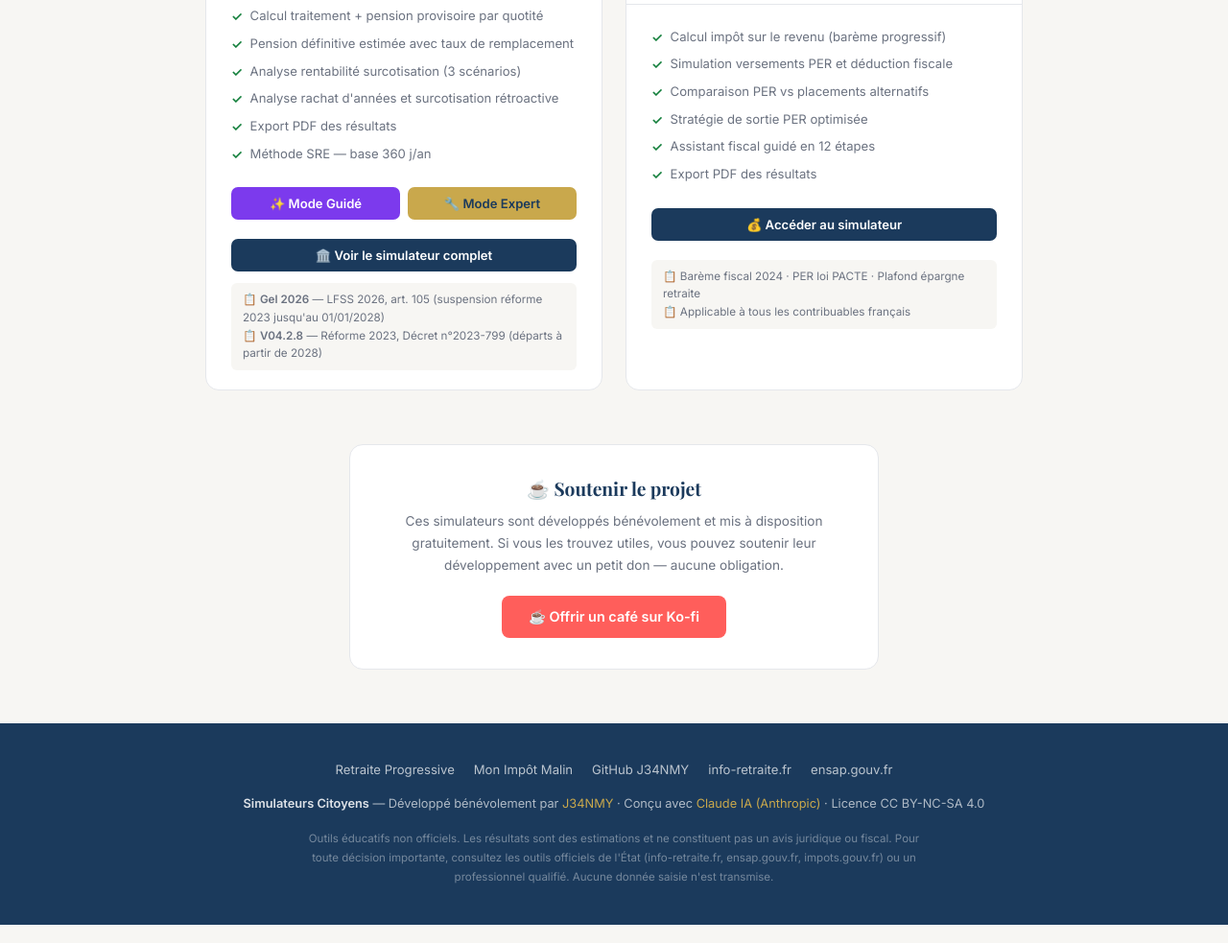
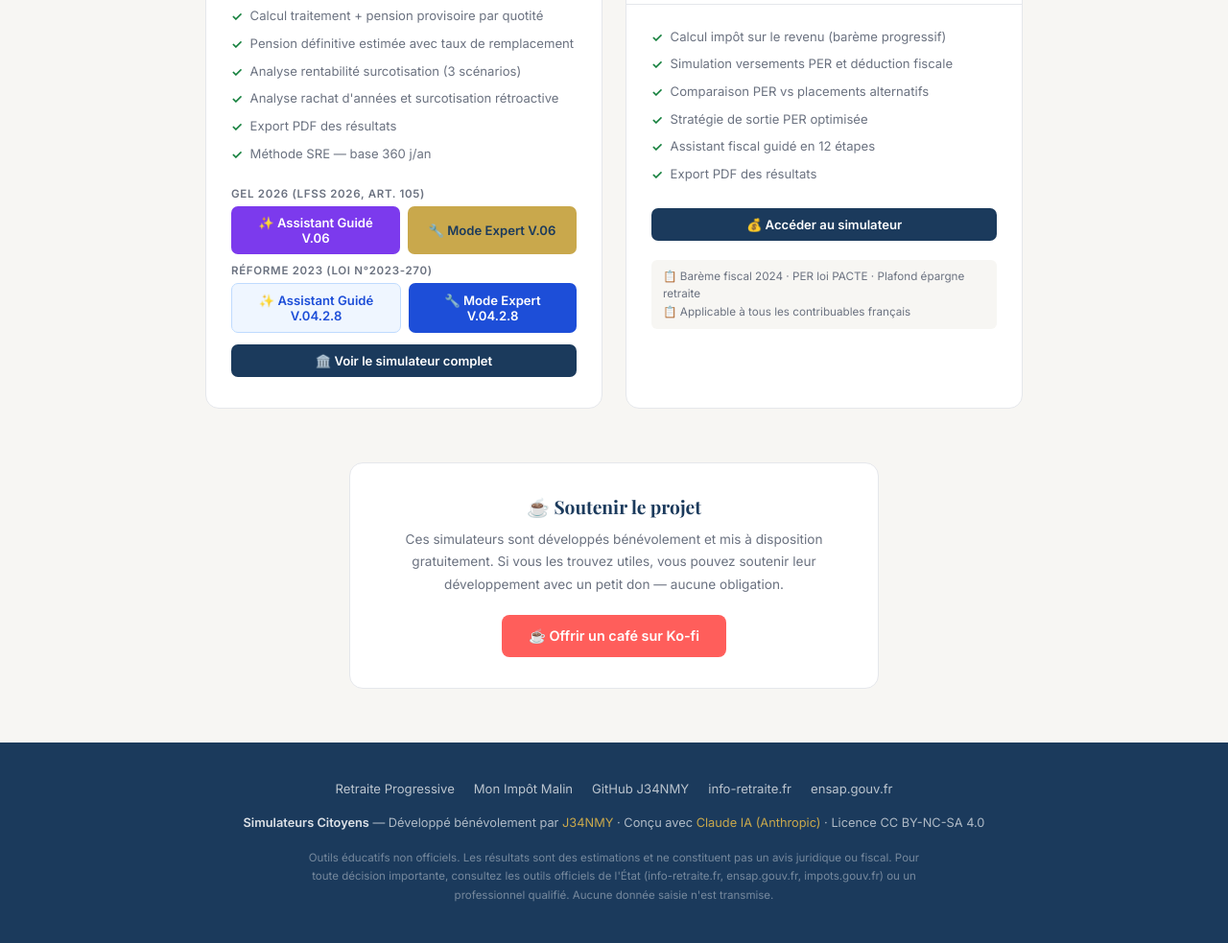
Before and after one commit to J34NMY/j34nmy.github.io, a plain HTML site: page index.html in a window 1280 px wide. Shown: the part 1235-2218 px from the top of the page at 96% size. Drawn offline with nearby package versions, Linux system fonts and the light colour scheme.

Commit message:
portail : 4 boutons retraite progressive, V04.2.8 guide et expert

```diff
--- a/index.html
+++ b/index.html
@@ -278,7 +278,9 @@
     .sim-version-btn.guide  { background: var(--purple); color: #fff; }
     .sim-version-btn.expert { background: var(--gold); color: var(--navy); }
     .sim-version-btn.main   { background: var(--navy); color: #fff; }
-    .sim-version-btn.coming { background: var(--cream); color: var(--slate); border: 1px solid var(--border); cursor: default; }
+    .sim-version-btn.expert2 { background: #1d4ed8; color: #fff; }
+    .sim-version-btn.guide2   { background: #eff6ff; color: #1d4ed8; border: 1.5px solid #bfdbfe; }
+    .sim-version-btn.coming   { background: var(--cream); color: var(--slate); border: 1px solid var(--border); cursor: default; }
     .sim-version-btn.coming:hover { transform: none; opacity: 1; }
 
     .sim-reglementation {
@@ -446,20 +448,24 @@
           <li>Export PDF des résultats</li>
           <li>Méthode SRE — base 360 j/an</li>
         </ul>
-        <div class="sim-versions">
+        <div style="font-size:.72rem;font-weight:700;text-transform:uppercase;letter-spacing:.06em;color:var(--slate);margin-bottom:6px;">Gel 2026 (LFSS 2026, art. 105)</div>
+        <div class="sim-versions" style="margin-bottom:10px;">
           <a href="https://j34nmy.github.io/simulateur-retraite-progressive/simulateur_retraite_progressive_V06_guide.html"
-             class="sim-version-btn guide" target="_blank">✨ Mode Guidé</a>
+             class="sim-version-btn guide" target="_blank">✨ Assistant Guidé V.06</a>
           <a href="https://j34nmy.github.io/simulateur-retraite-progressive/simulateur_retraite_progressive_V06_expert.html"
-             class="sim-version-btn expert" target="_blank">🔧 Mode Expert</a>
+             class="sim-version-btn expert" target="_blank">🔧 Mode Expert V.06</a>
+        </div>
+        <div style="font-size:.72rem;font-weight:700;text-transform:uppercase;letter-spacing:.06em;color:var(--slate);margin-bottom:6px;">Réforme 2023 (Loi n°2023-270)</div>
+        <div class="sim-versions" style="margin-bottom:12px;">
+          <a href="https://j34nmy.github.io/simulateur-retraite-progressive/simulateur_retraite_progressiveV.04.2.8_guide.html"
+             class="sim-version-btn guide2" target="_blank">✨ Assistant Guidé V.04.2.8</a>
+          <a href="https://j34nmy.github.io/simulateur-retraite-progressive/simulateur_retraite_progressiveV.04.2.8.html"
+             class="sim-version-btn expert2" target="_blank">🔧 Mode Expert V.04.2.8</a>
         </div>
         <a href="https://j34nmy.github.io/simulateur-retraite-progressive/"
            class="sim-version-btn main" target="_blank" style="display:flex;margin-bottom:12px;">
           🏛️ Voir le simulateur complet
         </a>
-        <div class="sim-reglementation">
-          📋 <strong>Gel 2026</strong> — LFSS 2026, art. 105 (suspension réforme 2023 jusqu'au 01/01/2028)<br>
-          📋 <strong>V04.2.8</strong> — Réforme 2023, Décret n°2023-799 (départs à partir de 2028)
-        </div>
       </div>
     </div>
 
```
